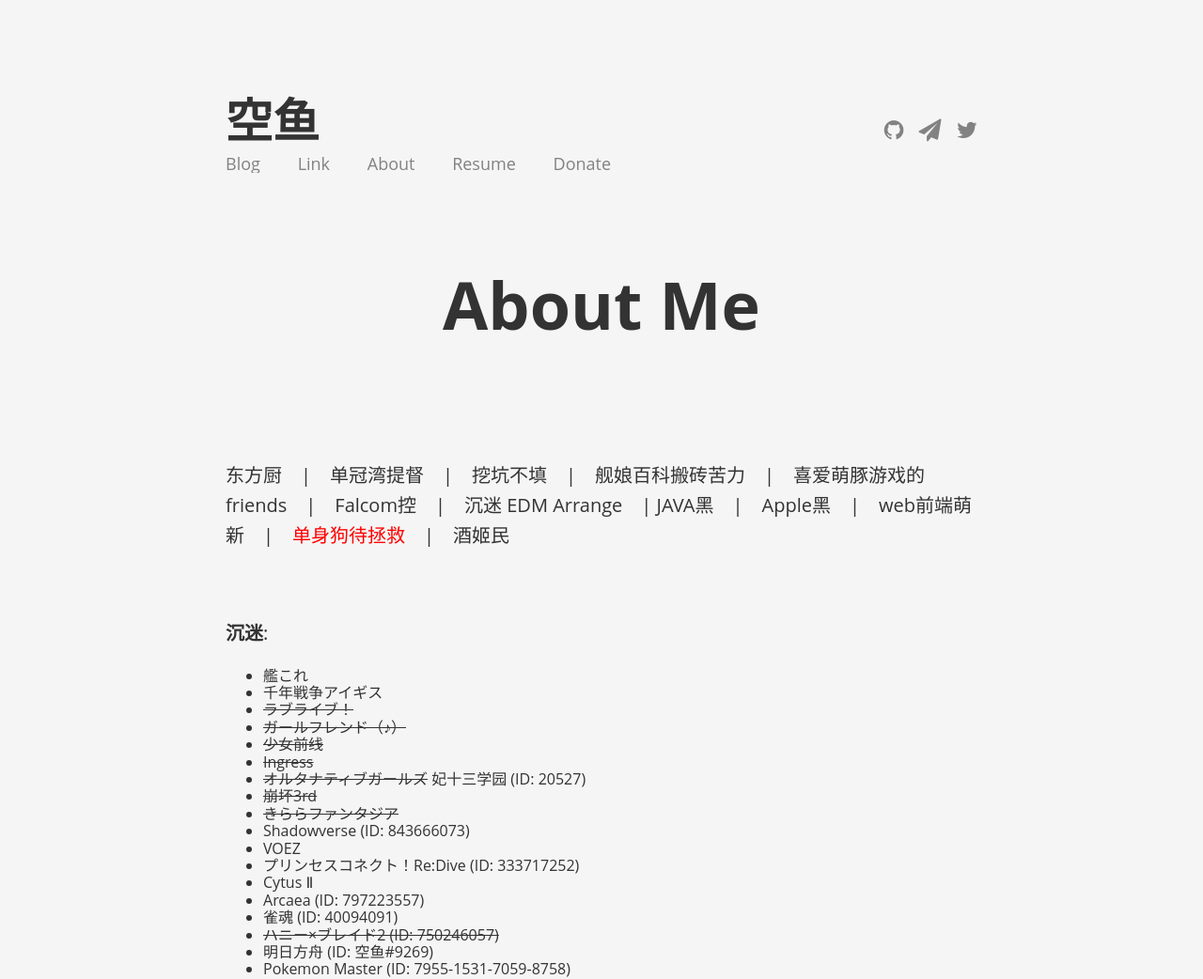
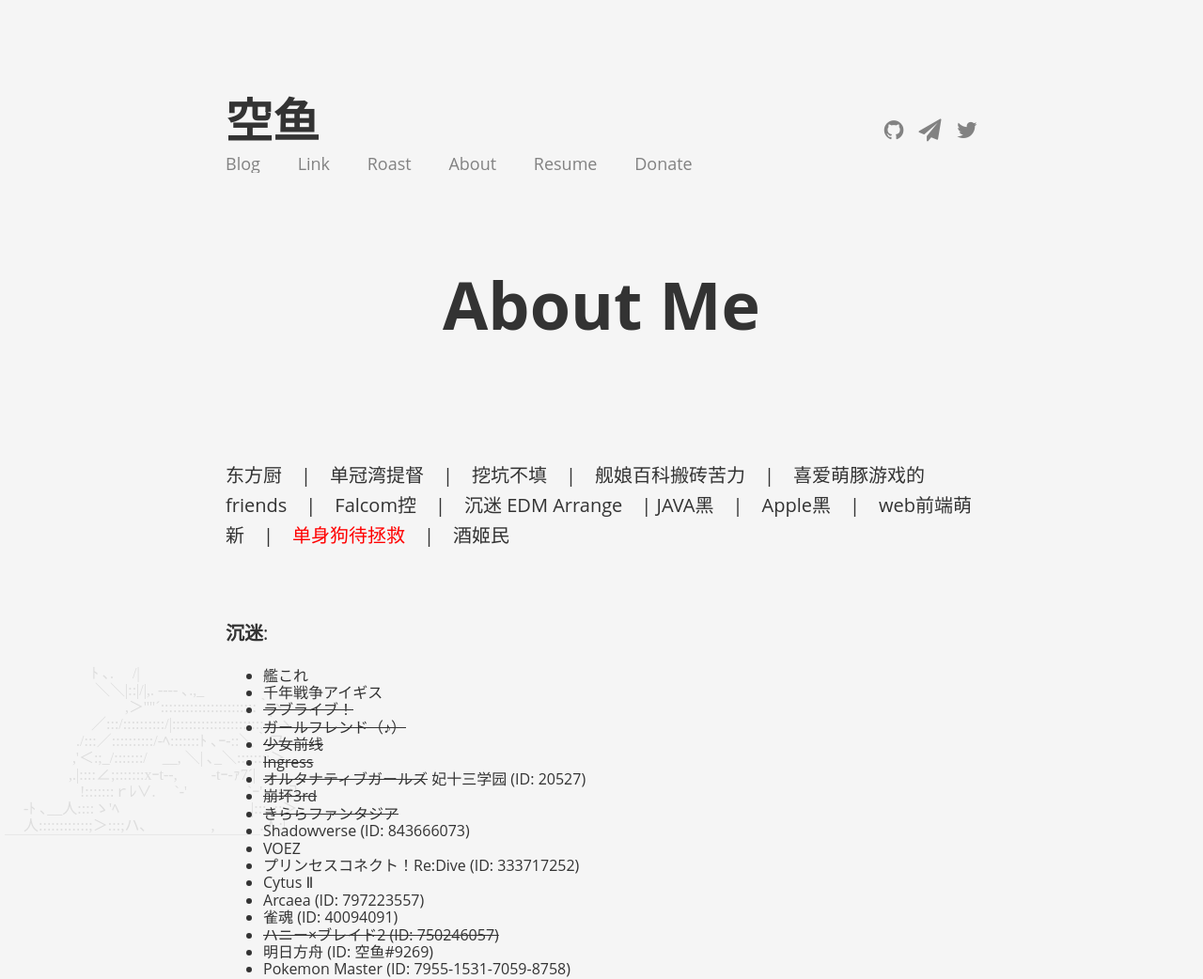
Before and after one commit to Gizeta/gizeta-blog.github.io, a Jekyll site: the page built from about.md, in a window 1280 px wide. Shown: the top 1042 px of the page at 94% size. Built offline with Jekyll 4.4.1, drawn with Linux system fonts in a browser that asks for light colours; nearby versions of some CDN libraries; comment, search, counter and statistics services are not loaded.

Commit message:
update roast

```diff
--- a/_config.yml
+++ b/_config.yml
@@ -23,3 +23,7 @@
 # Build settings
 highlighter: null
 markdown: kramdown
+
+collections:
+  roast:
+    output: false
--- a/_includes/header.html
+++ b/_includes/header.html
@@ -5,6 +5,7 @@
         <ul class="menu">
             <li class="menu__entry"><a href="{{ '/' | prepend: site.baseurl }}">Blog</a></li>
             <li class="menu__entry"><a href="{{ '/link' | prepend: site.baseurl }}">Link</a></li>
+            <li class="menu__entry"><a href="{{ '/roast' | prepend: site.baseurl }}">Roast</a></li>
             <li class="menu__entry"><a href="{{ '/about' | prepend: site.baseurl }}">About</a></li>
             <li class="menu__entry"><a href="{{ '/resume.html' | prepend: site.baseurl }}">Resume</a></li>
             <li class="menu__entry"><a href="{{ '/donate' | prepend: site.baseurl }}">Donate</a></li>
--- a/_layouts/default.html
+++ b/_layouts/default.html
@@ -21,7 +21,7 @@
             {{ content }}
         </div>
 
-        {% if page.id != "about" and page.id != "err404" %}
+        {% if page.id != "err404" %}
         <pre class="aa aa-main">
 　　 　 　 　ﾄ ､.　 /|
 　 　 　 　 　＼＼|::|/|,. -‐‐- ､.,_
--- a/about.md
+++ b/about.md
@@ -30,7 +30,7 @@
 * 明日方舟 (ID: 空鱼#9269)
 * Pokemon Master (ID: 7955-1531-7059-8758)
 
-__单(D)推(D)__:
+<p id="dd"><strong>单(D)推(D)</strong>:</p>
 
 * **[田中ヒメ🥕鈴木ヒナ](https://www.youtube.com/channel/UCFv2z4iM5vHrS8bZPq4fHQQ)**
 * [LIZ](https://www.youtube.com/channel/UCRMpIxnySp7Fy5SbZ8dBv2w) (KMNZ)
--- a/css/about.css
+++ /dev/null
@@ -1,4 +0,0 @@
-.nue {
-    color: lightgray;
-    float: right;
-}
--- a/css/custom.css
+++ b/css/custom.css
@@ -24,3 +24,7 @@
         display: none;
     }
 }
+
+.hidden {
+    display: none;
+}
```
Also changed, not shown: other parts of about.md (+8 -0 lines), _posts/2019-09-29-add-roast-page.markdown (added, +7 -0 lines), _roast/HIMEHINA1stONE-MAN LIVE「心を叫べ」.markdown (added, +12 -0 lines), roast.md (added, +17 -0 lines).
